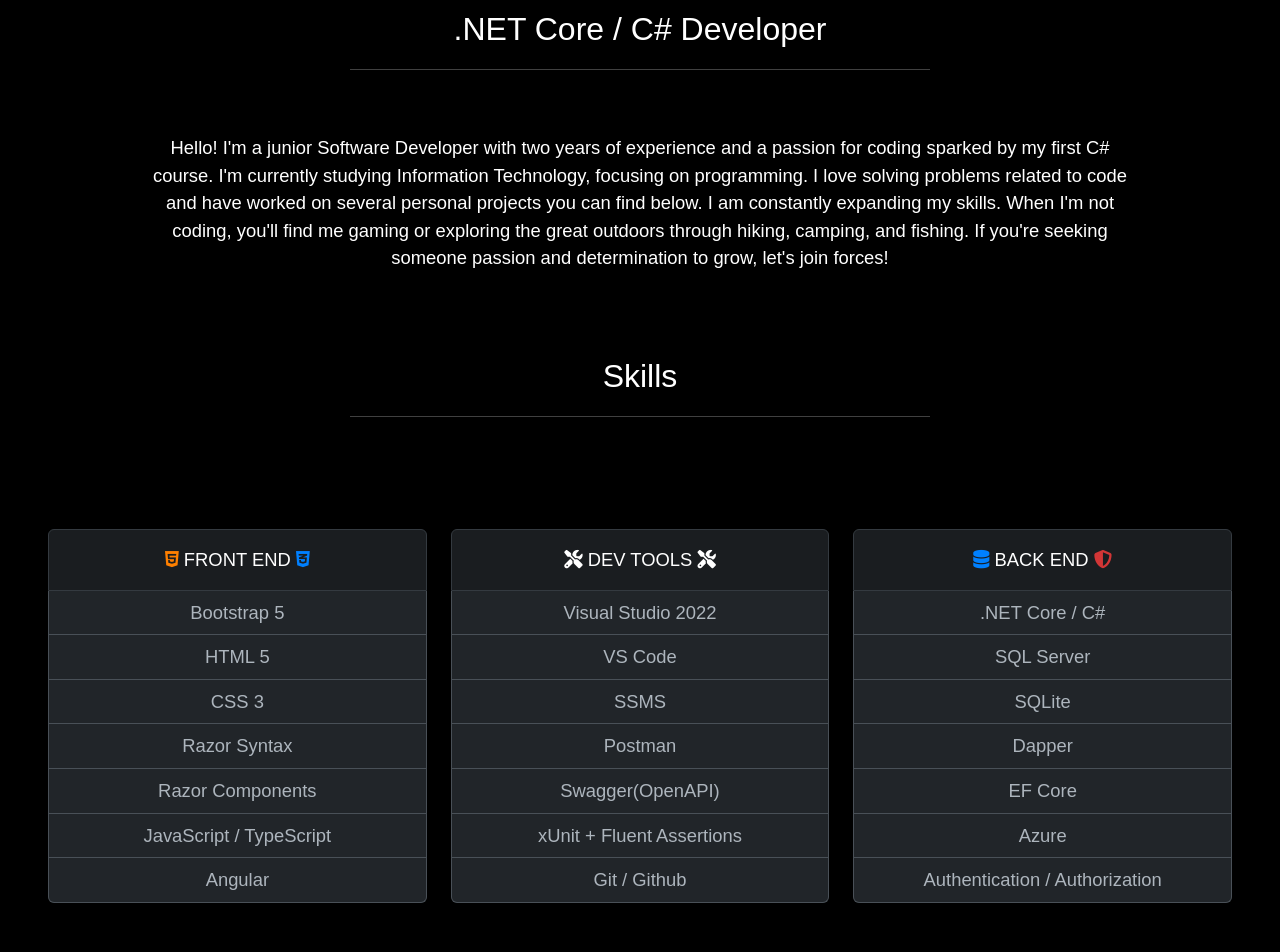
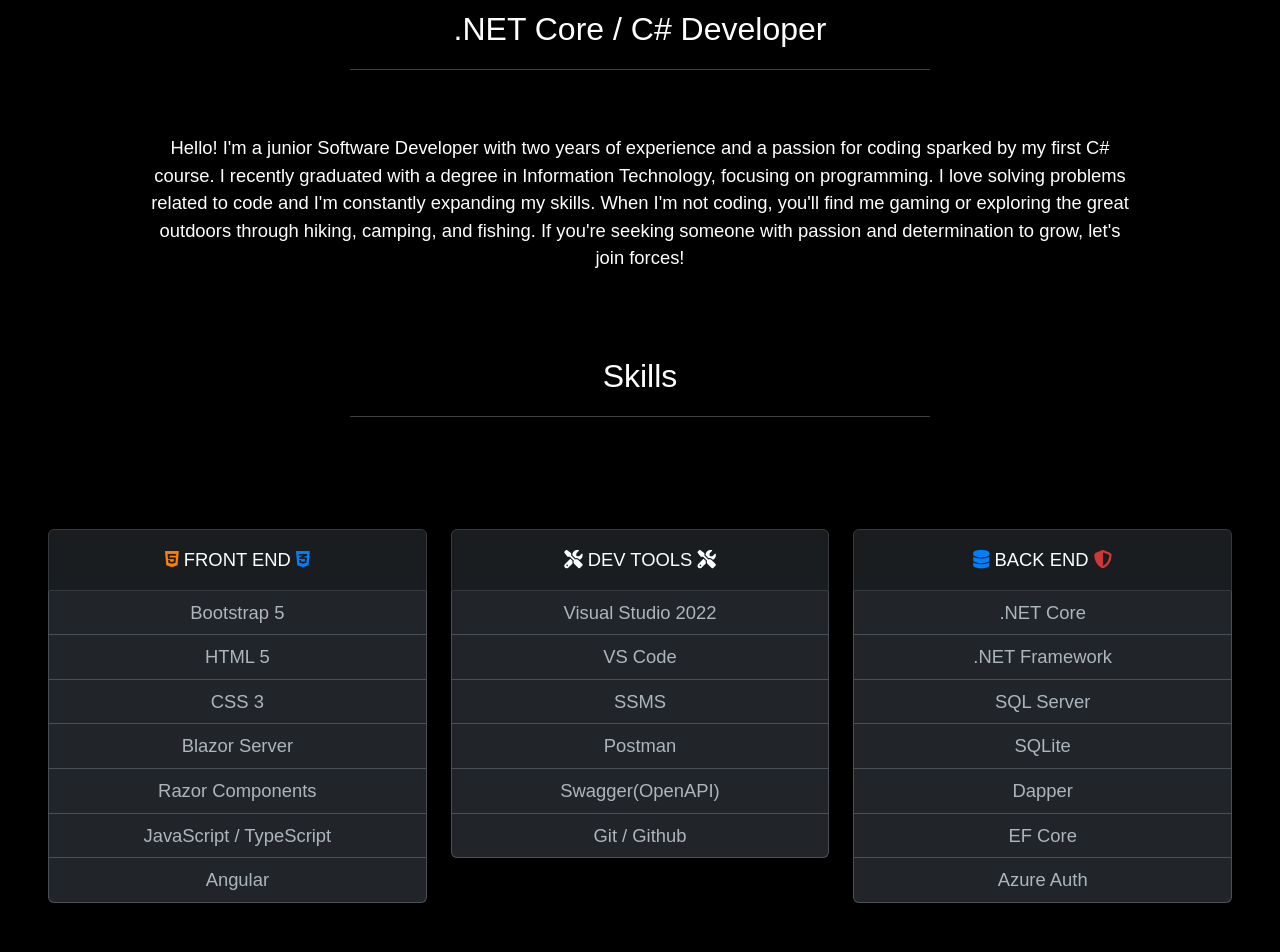
Before and after one commit to barlowtyler96/FinalPortfolioWebsite, a website: page index.html in a window 1280 px wide. Shown: the part 1100-2052 px from the top of the page. Drawn offline with nearby package versions, Linux system fonts and the light colour scheme; a web font is replaced by a local one.

Commit message:
update portfolio

```diff
--- a/index.html
+++ b/index.html
@@ -93,8 +93,7 @@
             <div class="row pb-5">
                 <div class="text-md col-md-10 offset-md-1 pb-4 text-center text-white">
                     Hello! I'm a junior Software Developer with two years of experience and a passion for coding sparked by my first C# course.
-                    I'm currently studying Information Technology, focusing on programming. I love solving problems related to code and have worked on several personal projects you can find below.
-                    I am constantly expanding my skills. When I'm not coding, you'll find me gaming or exploring the great outdoors through hiking, camping, and fishing. If you're seeking someone passion
+                    I recently graduated with a degree in Information Technology, focusing on programming. I love solving problems related to code and I'm constantly expanding my skills. When I'm not coding, you'll find me gaming or exploring the great outdoors through hiking, camping, and fishing. If you're seeking someone with passion
                     and determination to grow, let's join forces!
                 </div>
             </div>
@@ -116,7 +115,7 @@
                             <li class="list-group-item">Bootstrap 5</li>
                             <li class="list-group-item">HTML 5</li>
                             <li class="list-group-item">CSS 3</li>
-                            <li class="list-group-item">Razor Syntax</li>
+                            <li class="list-group-item">Blazor Server</li>
                             <li class="list-group-item">Razor Components</li>
                             <li class="list-group-item">JavaScript / TypeScript</li>
                             <li class="list-group-item">Angular</li>
@@ -136,7 +135,6 @@
                             <li class="list-group-item">SSMS</li>
                             <li class="list-group-item">Postman</li>
                             <li class="list-group-item">Swagger(OpenAPI)</li>
-                            <li class="list-group-item">xUnit + Fluent Assertions</li>
                             <li class="list-group-item">Git / Github</li>
                         </ul>
                     </div>
@@ -149,13 +147,13 @@
                                 BACK END
                                 <i class="fa-solid fa-shield-halved" style="color: #d23636;"></i>
                             </li>
-                            <li class="list-group-item">.NET Core / C#</li>
+                            <li class="list-group-item">.NET Core</li>
+                            <li class="list-group-item">.NET Framework</li>
                             <li class="list-group-item">SQL Server</li>
                             <li class="list-group-item">SQLite</li>
                             <li class="list-group-item">Dapper</li>
                             <li class="list-group-item">EF Core</li>
-                            <li class="list-group-item">Azure</li>
-                            <li class="list-group-item">Authentication / Authorization</li>
+                            <li class="list-group-item">Azure Auth</li>
                         </ul>
                     </div>
                 </div>
```
